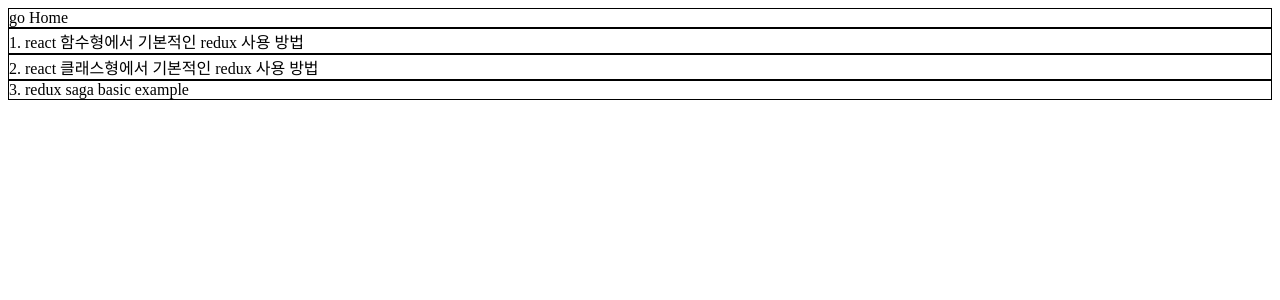
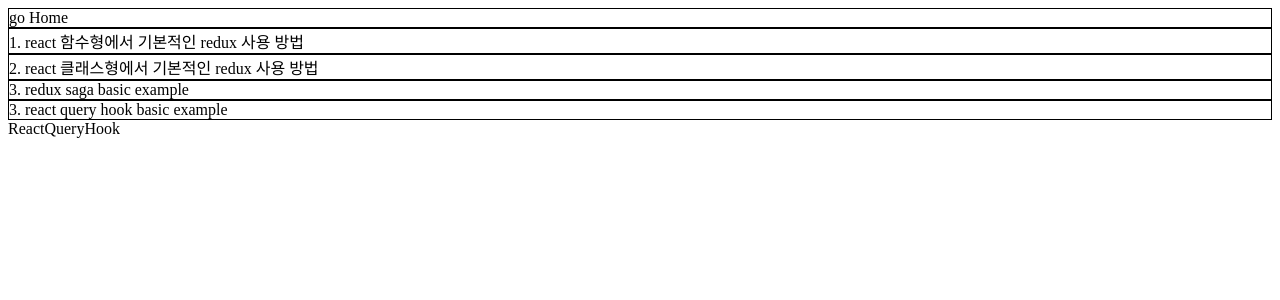
Before and after one commit to nohsangwoo/react-for-seminar-presentation, a React (Create React App) app: page /reactquery/hook in a window 1280 px wide. Shown: the top 300 px of the page. Built offline with nearby package versions, Linux system fonts and the light colour scheme.

Commit message:
create reactqueryhook example form

```diff
--- a/src/components/nav/index.tsx
+++ b/src/components/nav/index.tsx
@@ -28,6 +28,12 @@
       >
         3. redux saga basic example
       </div>
+      <div
+        style={{ cursor: 'pointer', border: '1px solid black' }}
+        onClick={() => navigate('/reactquery/hook')}
+      >
+        3. react query hook basic example
+      </div>
     </div>
   )
 }
--- /dev/null
+++ b/src/page/reactQuery/ReactQueryHook.tsx
@@ -0,0 +1,7 @@
+import React from 'react'
+
+const ReactQueryHook = () => {
+  return <div>ReactQueryHook</div>
+}
+
+export default ReactQueryHook
--- a/src/router/index.tsx
+++ b/src/router/index.tsx
@@ -6,6 +6,8 @@
 import Functional from '../page/redux/functional'
 import ReduxSagaExample from '../page/redux/ReduxSagaExample'
 import ClassType from 'src/page/redux/classType'
+import ReactQueryHook from 'src/page/reactQuery/ReactQueryHook'
+
 export const customHistory = createBrowserHistory()
 
 function Router() {
@@ -19,6 +21,9 @@
           <Route path="reduxsagaexample" element={<ReduxSagaExample />} />
           <Route path="classType" element={<ClassType />} />
         </Route>
+        <Route path="/reactquery">
+          <Route path="hook" element={<ReactQueryHook />} />
+        </Route>
         <Route path="/rerender" element={<Rerender />} />
       </Routes>
     </BrowserRouter>
--- a/src/store/sagas/sagaCounter.ts
+++ b/src/store/sagas/sagaCounter.ts
@@ -41,6 +41,9 @@
 }
 
 
+// take : 한번만 실행됨
+// takeevery : 계속 반복 실행됨
+// takelatest : 마지막만 실행됨
 export function* counterSaga() {
   // yield takeEvery(counterSlice.actions.decrease, decreaseSaga) // 모든 decreaseSaga
   // yield takeLatest(DECREASE_SAGA_ASYNC, DECREASESAGA);
```
